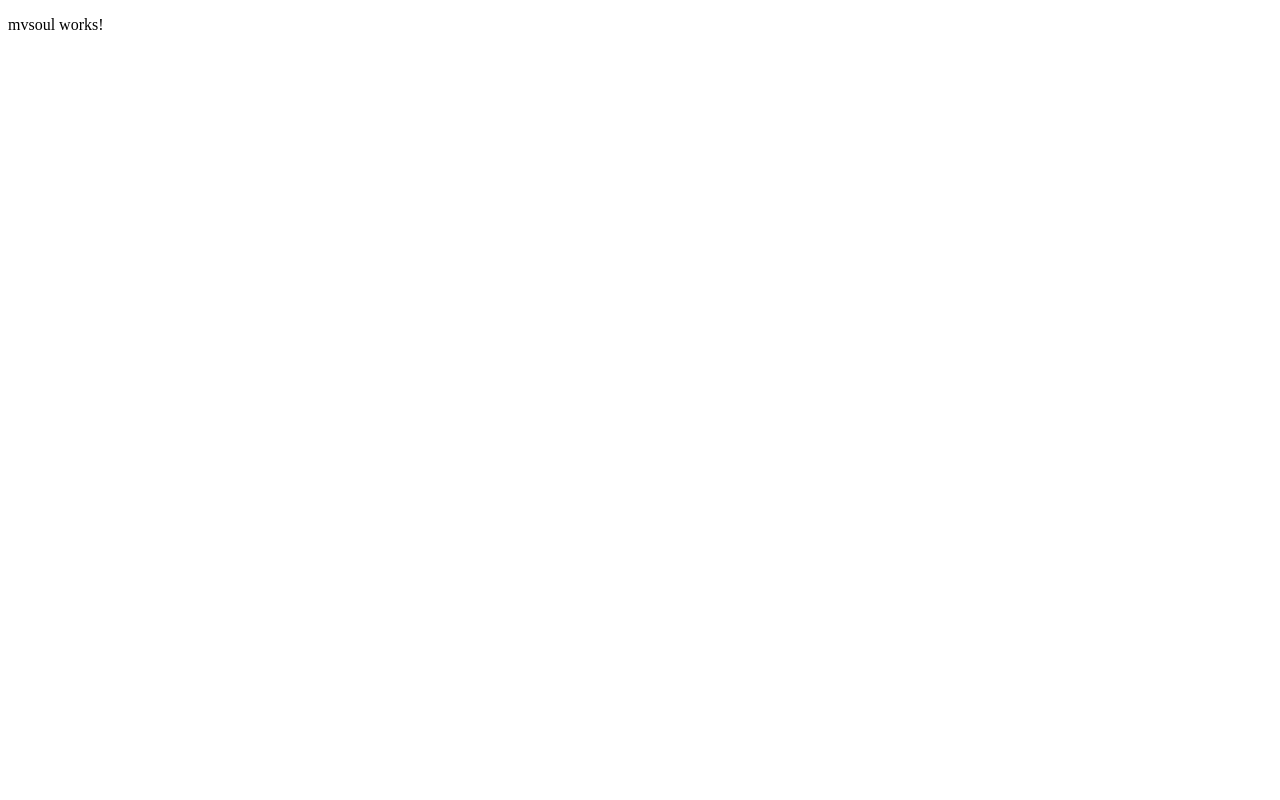
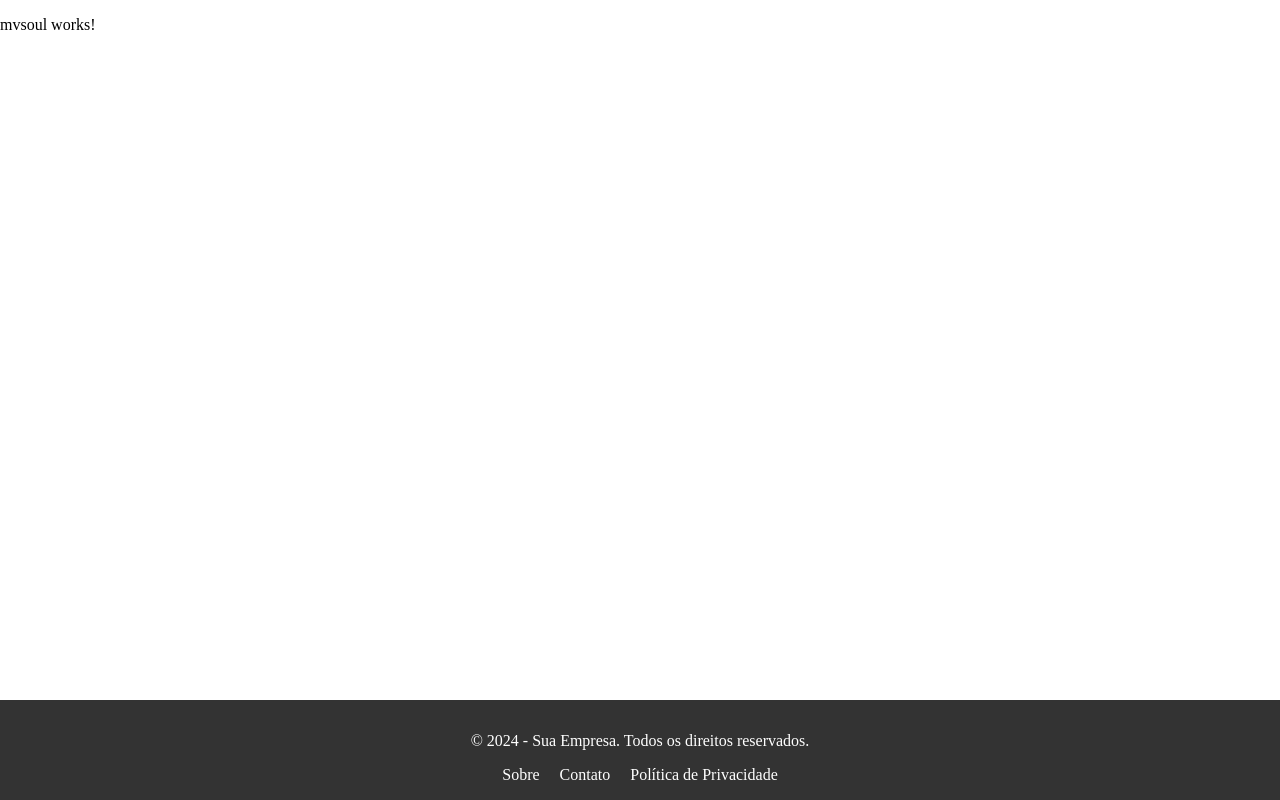
Before and after one commit to GabrielGBcode/mv-system, an Angular app: page /soulmv in a window 1280 px wide. Built offline with nearby package versions, Linux system fonts and the light colour scheme.

Commit message:
Adding footer

```diff
--- a/src/app/app.component.html
+++ b/src/app/app.component.html
@@ -328,3 +328,4 @@
 <!-- * * * * * * * * * * * * * * * * * * * * * * * * * * * * * * * * -->
 
 <router-outlet />
+<app-footer></app-footer>
--- a/src/app/app.component.ts
+++ b/src/app/app.component.ts
@@ -1,10 +1,11 @@
 import { Component } from '@angular/core';
 import { RouterOutlet } from '@angular/router';
+import { FooterComponent } from './components/footer/footer.component';
 
 @Component({
   selector: 'app-root',
   standalone: true,
-  imports: [RouterOutlet],
+  imports: [RouterOutlet, FooterComponent],
   templateUrl: './app.component.html',
   styleUrl: './app.component.css',
 })
--- /dev/null
+++ b/src/app/components/footer/footer.component.css
@@ -0,0 +1,21 @@
+.footer {
+  background-color: #333;
+  color: #fff;
+  padding: 1rem;
+  text-align: center;
+}
+
+.footer-content {
+  max-width: 1200px;
+  margin: 0 auto;
+}
+
+.footer-nav a {
+  color: #fff;
+  text-decoration: none;
+  margin: 0 10px;
+}
+
+.footer-nav a:hover {
+  text-decoration: underline;
+}
--- /dev/null
+++ b/src/app/components/footer/footer.component.html
@@ -0,0 +1,10 @@
+<footer class="footer">
+  <div class="footer-content">
+    <p>&copy; 2024 - Sua Empresa. Todos os direitos reservados.</p>
+    <nav class="footer-nav">
+      <a href="/sobre">Sobre</a>
+      <a href="/contato">Contato</a>
+      <a href="/politica-de-privacidade">Política de Privacidade</a>
+    </nav>
+  </div>
+</footer>
--- a/src/styles.css
+++ b/src/styles.css
@@ -1 +1,14 @@
 /* You can add global styles to this file, and also import other style files */
+html,
+body {
+  height: 100%;
+  margin: 0;
+  display: flex;
+  flex-direction: column;
+}
+
+app-footer {
+  position: fixed;
+  bottom: 0;
+  width: 100%;
+}
```
Also changed, not shown: src/app/components/footer/footer.component.ts (added, +12 -0 lines), src/app/components/pages/mvsoul/mvsoul.component.ts (+4 -4 lines), 1 other file (tests, documents, lock files or other folders).
